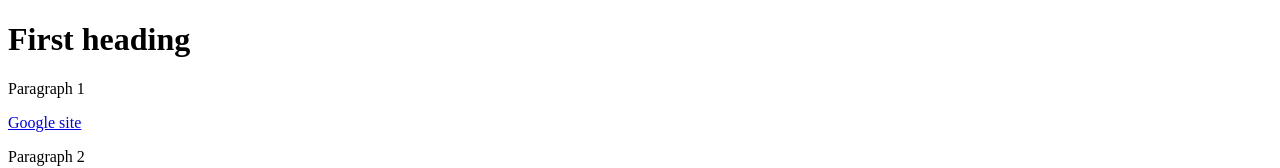
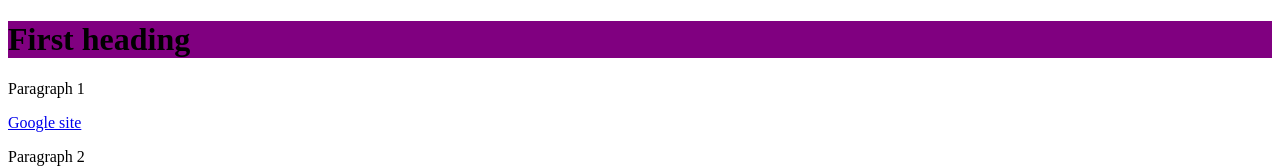
Before and after one commit to AleksVs23/Html, a plain HTML site: page index.html in a window 1280 px wide. Shown: the top 168 px of the page. Drawn offline with Linux system fonts and the light colour scheme.

Commit message:
Update index.html

```diff
--- a/index.html
+++ b/index.html
@@ -6,7 +6,7 @@
 </html>
 
 <body>
-  <h1>First heading</h1>
+  <h1 style = "background-color:purple;">First heading</h1>
   <p>Paragraph 1</p>
   <a href = "https://www.google.com"> Google site </a>
   <p>Paragraph 2</p>
```
